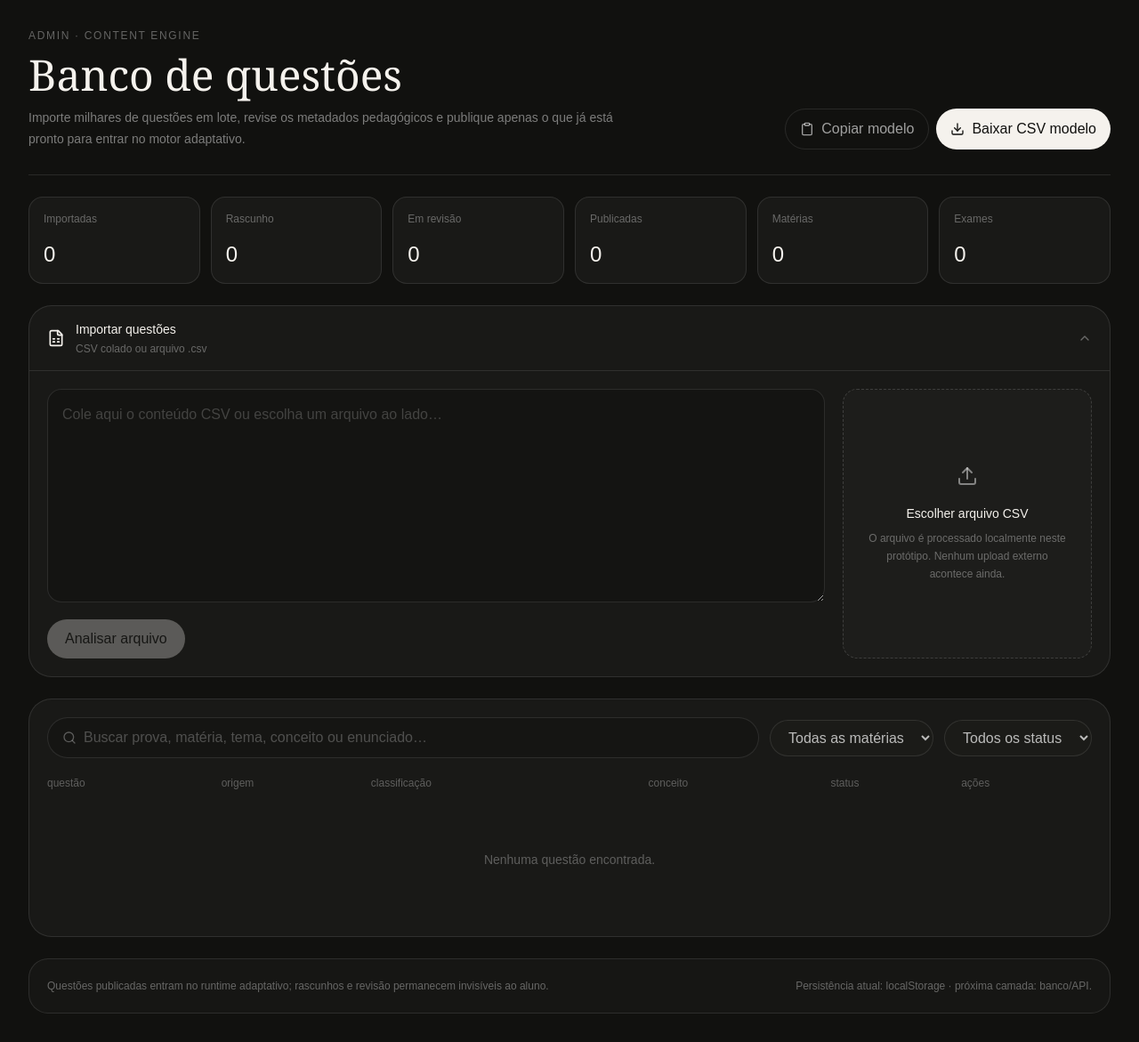
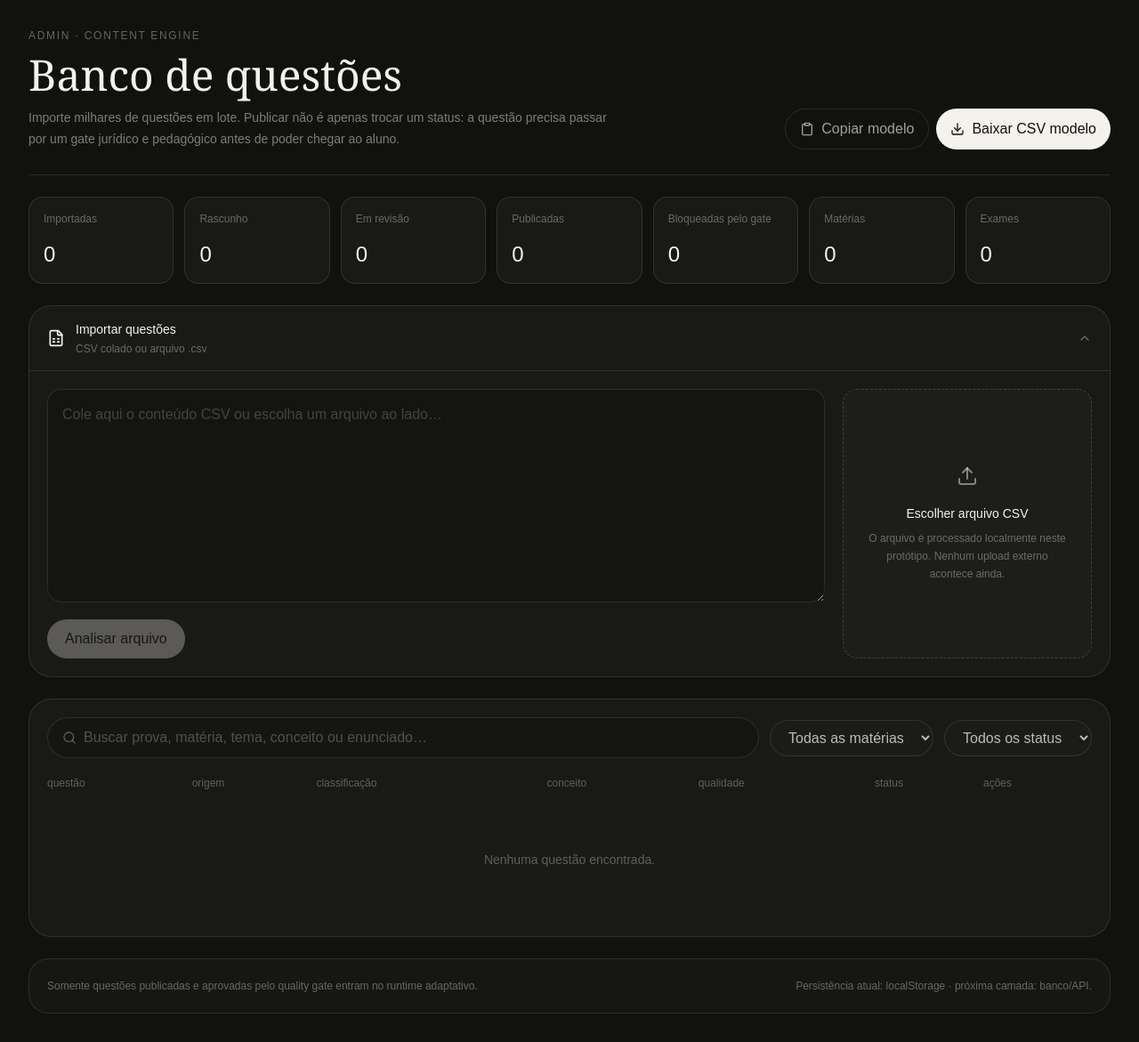
Before and after one commit to barbaracohenguilhem/direitofacil, a Next.js app: page /admin/questoes in a window 1280 px wide. Shown: the whole page at 89% size. Built offline with nearby package versions, Linux system fonts and the light colour scheme.

Commit message:
feat: explain and surface publication quality gates in content admin

```diff
--- a/src/app/admin/questoes/page.tsx
+++ b/src/app/admin/questoes/page.tsx
@@ -14,7 +14,9 @@ import {
 } from 'lucide-react';
 import { parseQuestionCsv, questionCsvTemplate } from '@/features/content/importer';
 import {
+  canPublishQuestion,
   contentStats,
+  getPublicationIssues,
   loadContentQuestions,
   removeContentQuestion,
   setQuestionStatus,
@@ -37,6 +39,7 @@ export default function AdminQuestionsPage() {
   const [subjectFilter, setSubjectFilter] = useState('all');
   const [importOpen, setImportOpen] = useState(true);
   const [notice, setNotice] = useState<string | null>(null);
+  const [qualityNotice, setQualityNotice] = useState<string[] | null>(null);
 
   useEffect(() => {
     setRecords(loadContentQuestions());
@@ -79,18 +82,39 @@ export default function AdminQuestionsPage() {
     setCsv(text);
     setPreview(parseQuestionCsv(text));
     setNotice(null);
+    setQualityNotice(null);
   }
 
   function importValidRows() {
     const result = preview ?? analyze();
     if (!result.records.length) return;
     const next = upsertContentQuestions(result.records);
+    const forcedReview = result.records.filter(
+      (record) => record.status === 'published' && !canPublishQuestion(record),
+    ).length;
     setRecords(next);
-    setNotice(`${result.records.length} questão(ões) importada(s). Linhas inválidas não foram salvas.`);
+    setQualityNotice(null);
+    setNotice(
+      `${result.records.length} questão(ões) importada(s). Linhas inválidas não foram salvas.${forcedReview ? ` ${forcedReview} marcada(s) como publicada(s) foram mantidas em revisão por falta de qualidade editorial.` : ''}`,
+    );
   }
 
   function updateStatus(id: string, status: ContentStatus) {
+    const record = records.find((item) => item.id === id);
+    if (!record) return;
+
+    if (status === 'published') {
+      const issues = getPublicationIssues(record);
+      if (issues.length) {
+        setQualityNotice([`A questão ${id} ainda não pode entrar no motor:`, ...issues]);
+        setNotice(null);
+        return;
+      }
+    }
+
     setRecords(setQuestionStatus(id, status));
+    setQualityNotice(null);
+    setNotice(status === 'published' ? `${id} publicada e liberada para o runtime adaptativo.` : null);
   }
 
   function remove(id: string) {
@@ -110,6 +134,7 @@ export default function AdminQuestionsPage() {
   async function copyTemplate() {
     await navigator.clipboard.writeText(questionCsvTemplate());
     setNotice('Modelo CSV copiado para a área de transferência.');
+    setQualityNotice(null);
   }
 
   return (
@@ -119,7 +144,7 @@ export default function AdminQuestionsPage() {
           <div>
             <div className="text-xs uppercase tracking-[.14em] text-white/35">Admin · Content Engine</div>
             <h1 className="serif mt-3 text-4xl md:text-5xl">Banco de questões</h1>
-            <p className="mt-3 max-w-2xl text-sm leading-6 text-white/45">Importe milhares de questões em lote, revise os metadados pedagógicos e publique apenas o que já está pronto para entrar no motor adaptativo.</p>
+            <p className="mt-3 max-w-2xl text-sm leading-6 text-white/45">Importe milhares de questões em lote. Publicar não é apenas trocar um status: a questão precisa passar por um gate jurídico e pedagógico antes de poder chegar ao aluno.</p>
           </div>
           <div className="flex flex-wrap gap-2">
             <button onClick={copyTemplate} className="flex items-center gap-2 rounded-full border border-white/10 px-4 py-2.5 text-xs text-white/60"><Clipboard className="h-4 w-4" /> Copiar modelo</button>
@@ -128,12 +153,18 @@ export default function AdminQuestionsPage() {
         </header>
 
         {notice && <div className="mt-5 rounded-2xl border border-emerald-300/20 bg-emerald-300/10 px-4 py-3 text-sm text-emerald-100">{notice}</div>}
+        {qualityNotice && (
+          <div className="mt-5 rounded-2xl border border-amber-300/20 bg-amber-300/10 px-4 py-4 text-sm text-amber-50">
+            <div className="flex gap-3"><AlertTriangle className="mt-0.5 h-4 w-4 shrink-0" /><div><div className="font-medium">{qualityNotice[0]}</div><ul className="mt-2 space-y-1 text-xs leading-5 text-amber-100/70">{qualityNotice.slice(1).map((issue) => <li key={issue}>• {issue}</li>)}</ul></div></div>
+          </div>
+        )}
 
-        <section className="mt-6 grid gap-3 sm:grid-cols-2 lg:grid-cols-6">
+        <section className="mt-6 grid gap-3 sm:grid-cols-2 lg:grid-cols-7">
           <Metric label="Importadas" value={stats.total} />
           <Metric label="Rascunho" value={stats.draft} />
           <Metric label="Em revisão" value={stats.review} />
           <Metric label="Publicadas" value={stats.published} />
+          <Metric label="Bloqueadas pelo gate" value={stats.blocked} />
           <Metric label="Matérias" value={stats.subjects} />
           <Metric label="Exames" value={stats.exams} />
         </section>
@@ -182,7 +213,7 @@ export default function AdminQuestionsPage() {
                       <div className="divide-y divide-white/10">
                         {preview.issues.map((issue, index) => (
                           <div key={`${issue.row}-${issue.field}-${index}`} className="flex gap-3 p-4 text-xs">
-                            {issue.severity === 'error' ? <AlertTriangle className="h-4 w-4 shrink-0 text-rose-200" /> : <AlertTriangle className="h-4 w-4 shrink-0 text-amber-200" />}
+                            <AlertTriangle className={`h-4 w-4 shrink-0 ${issue.severity === 'error' ? 'text-rose-200' : 'text-amber-200'}`} />
                             <div><div className="text-white/65">Linha {issue.row}{issue.field ? ` · ${issue.field}` : ''}</div><div className="mt-1 text-white/35">{issue.message}</div></div>
                           </div>
                         ))}
@@ -214,26 +245,31 @@ export default function AdminQuestionsPage() {
           </div>
 
           <div className="mt-5 overflow-x-auto">
-            <table className="w-full min-w-[1050px] border-collapse text-left text-xs">
-              <thead className="text-white/30"><tr><th className="pb-3 font-normal">questão</th><th className="pb-3 font-normal">origem</th><th className="pb-3 font-normal">classificação</th><th className="pb-3 font-normal">conceito</th><th className="pb-3 font-normal">status</th><th className="pb-3 font-normal">ações</th></tr></thead>
+            <table className="w-full min-w-[1100px] border-collapse text-left text-xs">
+              <thead className="text-white/30"><tr><th className="pb-3 font-normal">questão</th><th className="pb-3 font-normal">origem</th><th className="pb-3 font-normal">classificação</th><th className="pb-3 font-normal">conceito</th><th className="pb-3 font-normal">qualidade</th><th className="pb-3 font-normal">status</th><th className="pb-3 font-normal">ações</th></tr></thead>
               <tbody className="divide-y divide-white/10">
-                {filtered.map((record) => (
+                {filtered.map((record) => {
+                  const publishIssues = getPublicationIssues(record);
+                  const publishable = publishIssues.length === 0;
+                  return (
                     <tr key={record.id}>
-                    <td className="max-w-[360px] py-4 pr-5 align-top"><div className="text-white/70">{record.id}</div><p className="mt-2 line-clamp-2 text-white/35">{record.adaptive.prompt}</p></td>
+                      <td className="max-w-[340px] py-4 pr-5 align-top"><div className="text-white/70">{record.id}</div><p className="mt-2 line-clamp-2 text-white/35">{record.adaptive.prompt}</p></td>
                       <td className="py-4 pr-5 align-top"><div className="text-white/60">{record.exam ?? '—'}</div><div className="mt-1 text-white/30">{record.year ?? '—'} · Q{record.questionNumber ?? '—'}</div></td>
                       <td className="py-4 pr-5 align-top"><div className="text-white/60">{record.subject}</div><div className="mt-1 text-white/30">{record.topic ?? '—'}{record.subtopic ? ` · ${record.subtopic}` : ''}</div></td>
                       <td className="py-4 pr-5 align-top"><div className="text-white/60">{record.conceptLabel}</div><div className="mt-1 text-white/30">{record.difficulty}</div></td>
+                      <td className="py-4 pr-5 align-top"><span className={`rounded-full px-2.5 py-1 text-[10px] ${publishable ? 'bg-emerald-300/10 text-emerald-200' : 'bg-amber-300/10 text-amber-100'}`}>{publishable ? 'pronta' : `${publishIssues.length} pendência(s)`}</span></td>
                       <td className="py-4 pr-5 align-top"><span className={`rounded-full px-2.5 py-1 text-[10px] ${record.status === 'published' ? 'bg-emerald-300/10 text-emerald-200' : record.status === 'review' ? 'bg-amber-300/10 text-amber-100' : 'bg-white/10 text-white/45'}`}>{statusLabel[record.status]}</span></td>
                       <td className="py-4 align-top">
                         <div className="flex flex-wrap gap-2">
                           {record.status !== 'review' && <button onClick={() => updateStatus(record.id, 'review')} className="rounded-full border border-white/10 px-3 py-1.5 text-[10px] text-white/55">Revisar</button>}
-                        {record.status !== 'published' && <button onClick={() => updateStatus(record.id, 'published')} className="rounded-full border border-emerald-300/20 px-3 py-1.5 text-[10px] text-emerald-100">Publicar</button>}
+                          {record.status !== 'published' && <button onClick={() => updateStatus(record.id, 'published')} className={`rounded-full border px-3 py-1.5 text-[10px] ${publishable ? 'border-emerald-300/20 text-emerald-100' : 'border-white/10 text-white/25'}`}>Publicar</button>}
                           {record.status !== 'draft' && <button onClick={() => updateStatus(record.id, 'draft')} className="rounded-full border border-white/10 px-3 py-1.5 text-[10px] text-white/45">Rascunho</button>}
                           <button onClick={() => remove(record.id)} className="rounded-full border border-rose-300/10 p-1.5 text-rose-200/60" aria-label={`Excluir ${record.id}`}><Trash2 className="h-3.5 w-3.5" /></button>
                         </div>
                       </td>
                     </tr>
-                ))}
+                  );
+                })}
               </tbody>
             </table>
 
@@ -242,7 +278,7 @@ export default function AdminQuestionsPage() {
         </section>
 
         <footer className="mt-6 flex flex-col gap-3 rounded-[22px] border border-white/10 bg-white/[.025] p-5 text-xs leading-5 text-white/35 md:flex-row md:items-center md:justify-between">
-          <span>Questões publicadas entram no runtime adaptativo; rascunhos e revisão permanecem invisíveis ao aluno.</span>
+          <span>Somente questões publicadas e aprovadas pelo quality gate entram no runtime adaptativo.</span>
           <span>Persistência atual: localStorage · próxima camada: banco/API.</span>
         </footer>
       </div>
```
Lines whose indentation alone changed are shown as unchanged.
